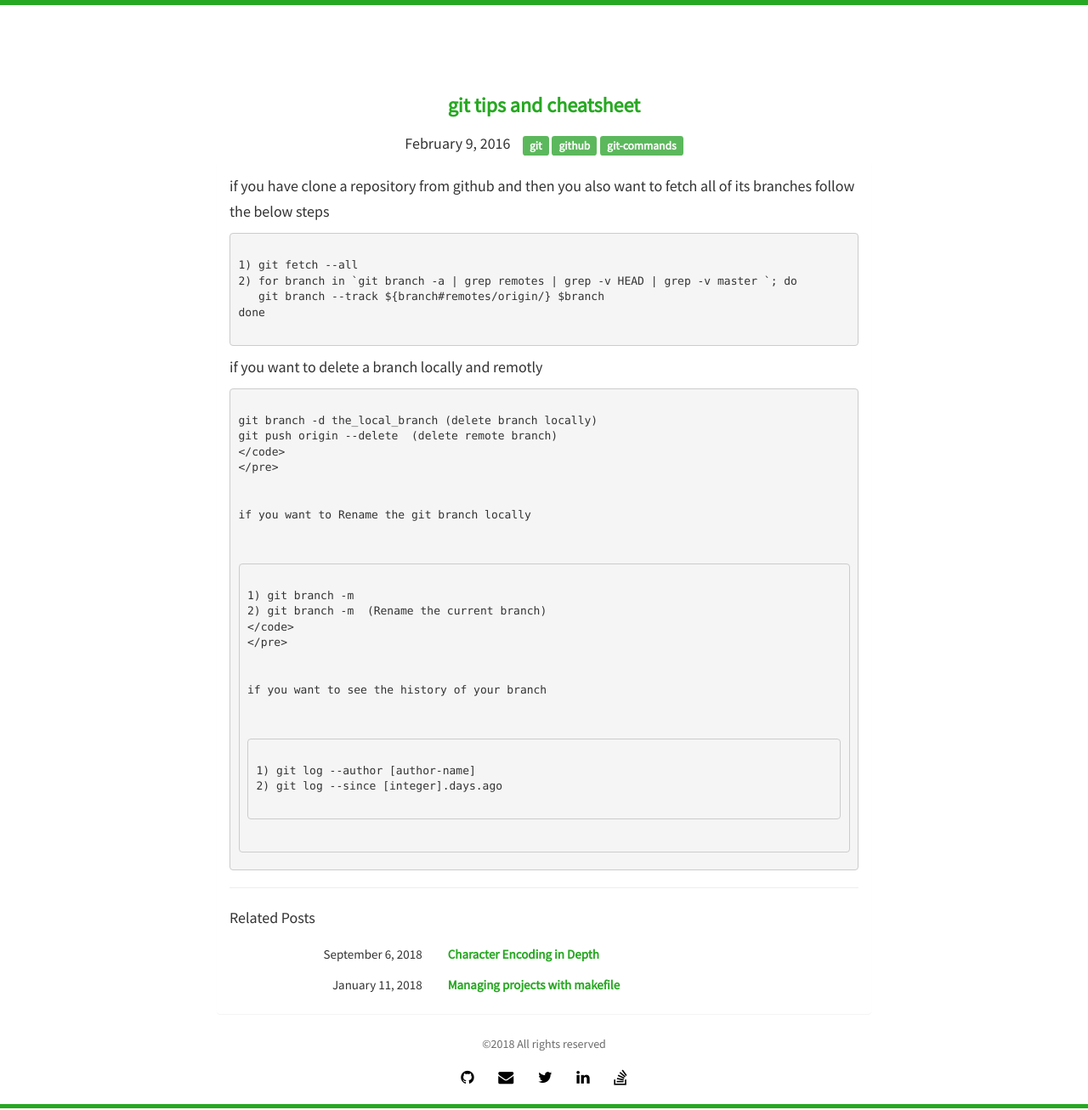
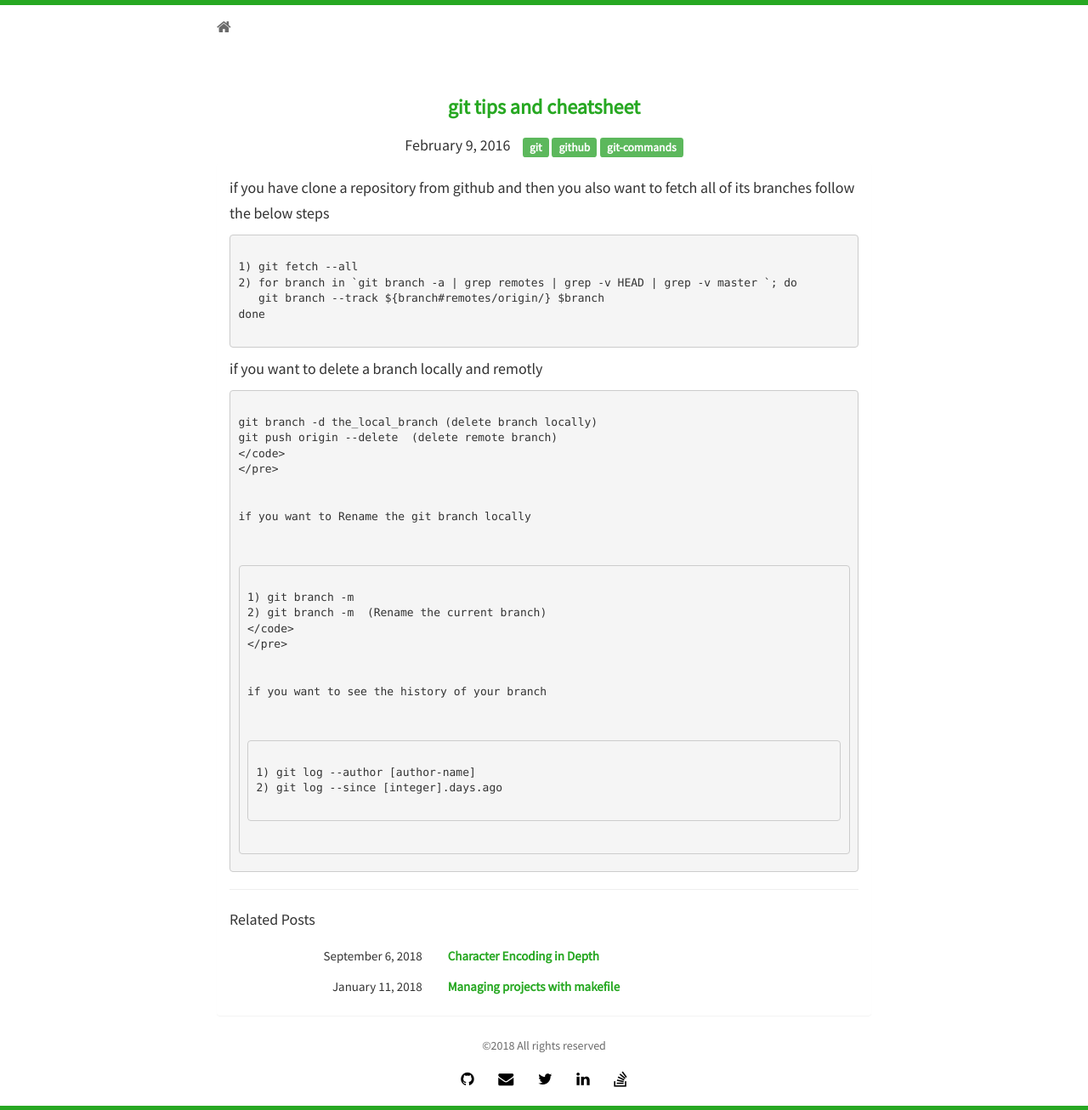
Before and after one commit to mian/mianmohammad.github.io, a Jekyll site: the page built from _posts/2016-02-09-github-tips.md, in a window 1280 px wide. Shown: the whole page at 85% size. Built offline with Jekyll 4.4.1, drawn with Linux system fonts in a browser that asks for light colours; nearby versions of some CDN libraries; comment, search, counter and statistics services are not loaded.

```diff
--- a/_includes/header.html
+++ b/_includes/header.html
@@ -1,5 +1,8 @@
 <nav class="navbar navbar-default">
     <div class="container">
         &nbsp;
+        <div class="navbar-header">
+            <a class="navbar-brand" href="{{ site.baseurl }}"><i class="fa fa-home"></i></a>
+        </div>
     </div>
 </nav>
```
